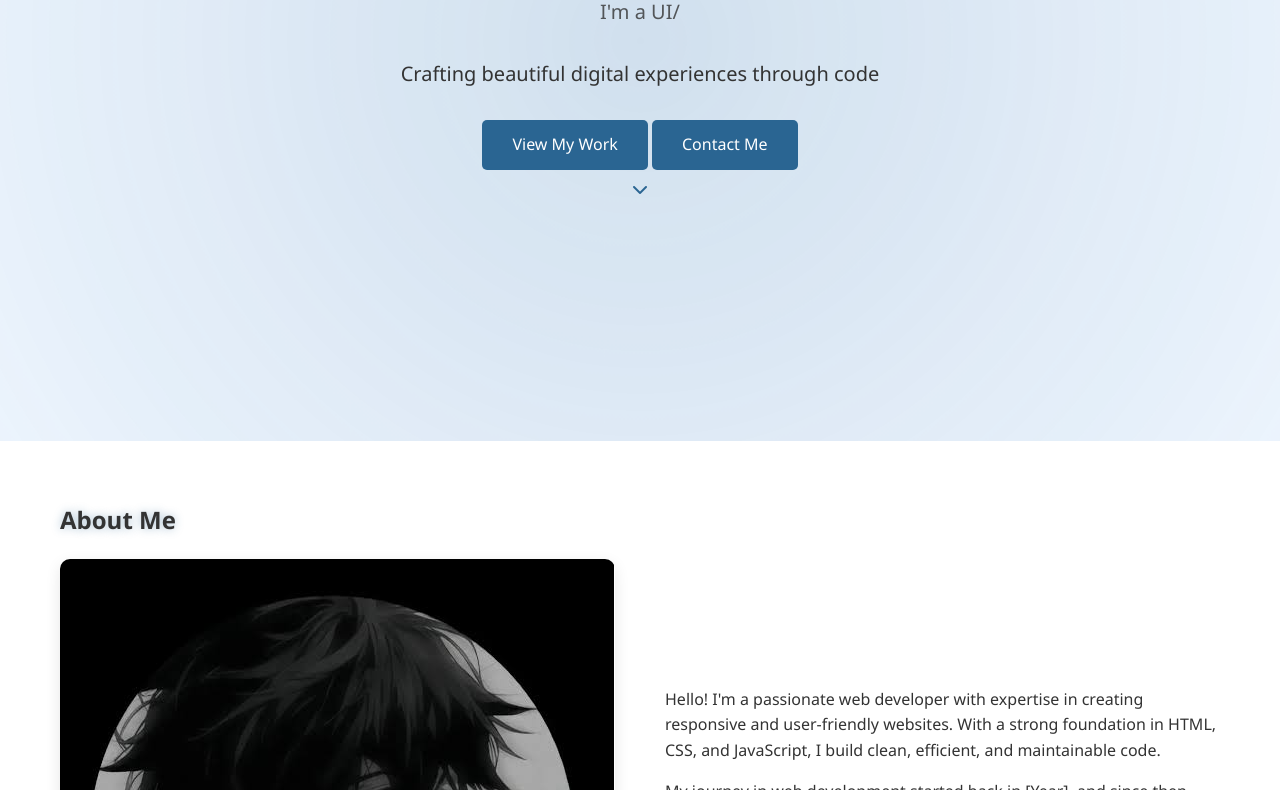
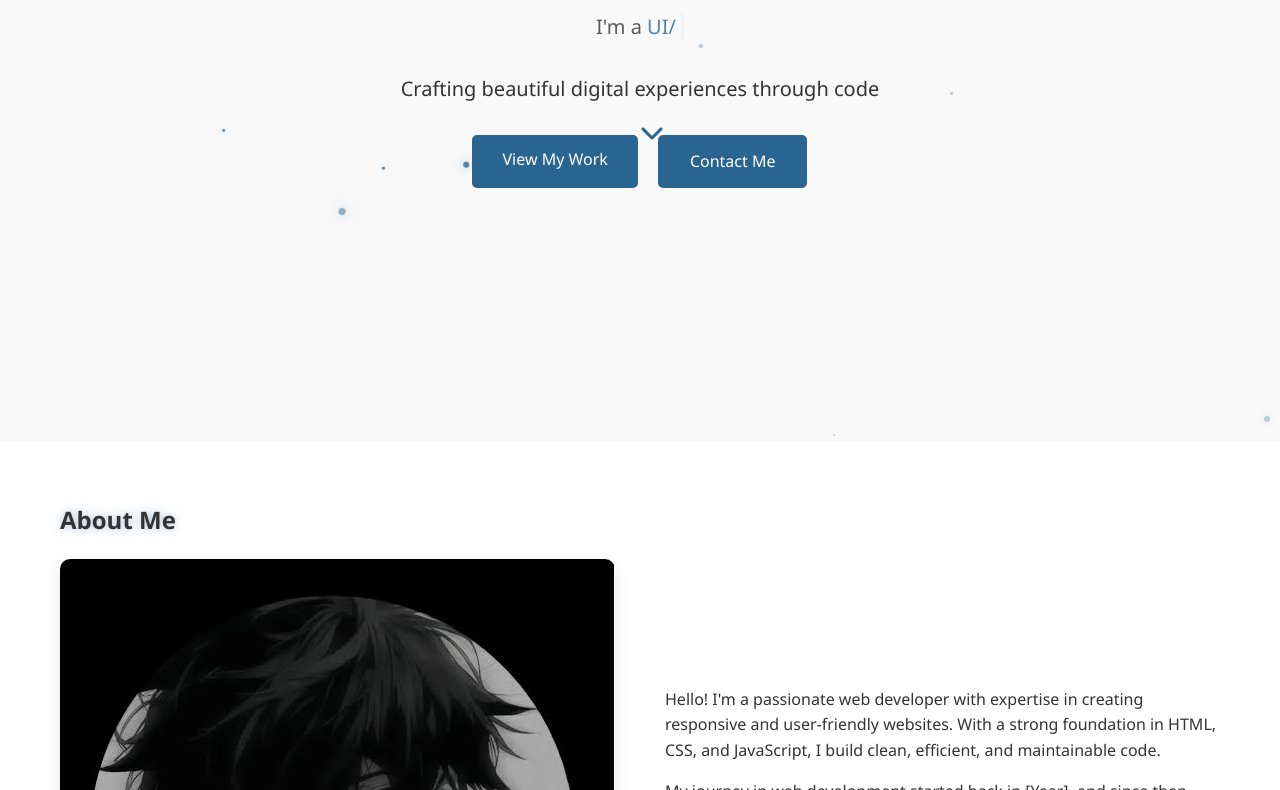
Before and after one commit to Rutvik-54/protfolio, a plain HTML site: page index.html in a window 1280 px wide. Shown: the part 359-1149 px from the top of the page. Drawn offline with nearby package versions, Linux system fonts and the light colour scheme.

Commit message:
style.css

```diff
--- a/style.css
+++ b/style.css
@@ -225,7 +225,78 @@ nav {
     height: 100vh;
     display: flex;
     align-items: center;
-    background-color: var(--secondary);
+    justify-content: center;
+    text-align: center;
+    position: relative;
+    overflow: hidden;
+    padding-top: 80px;
+}
+
+.hero-content {
+    max-width: 800px;
+    margin: 0 auto;
+}
+
+.hero-content h1 {
+    font-size: 3.5rem;
+    margin-bottom: 20px;
+}
+
+.typed-container {
+    font-size: 1.8rem;
+    margin: 20px 0;
+}
+
+.typed-text {
+    color: var(--primary);
+    border-right: 3px solid var(--primary);
+    padding-right: 5px;
+    animation: blink 0.7s infinite;
+}
+
+.hero-description {
+    font-size: 1.2rem;
+    margin: 20px 0;
+    opacity: 0.9;
+}
+
+.hero-buttons {
+    display: flex;
+    gap: 20px;
+    justify-content: center;
+    margin-top: 30px;
+}
+
+.btn-outline {
+    background: transparent;
+    border: 2px solid var(--primary);
+    color: var(--primary);
+}
+
+.scroll-down {
+    position: absolute;
+    bottom: 40px;
+    left: 50%;
+    transform: translateX(-50%);
+    animation: bounce 2s infinite;
+}
+
+.scroll-down i {
+    font-size: 24px;
+    color: var(--primary);
+}
+
+@keyframes blink {
+    0%, 100% { border-color: transparent; }
+    50% { border-color: var(--primary); }
+}
+
+@keyframes bounce {
+    0%, 20%, 50%, 80%, 100% { transform: translateY(0); }
+    40% { transform: translateY(-20px); }
+    60% { transform: translateY(-10px); }
+}
+background-color: var(--secondary);
     text-align: center;
     padding-top: 80px;
     transition: background-color 0.3s ease;
```
